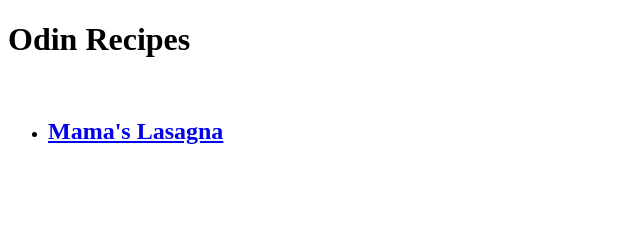
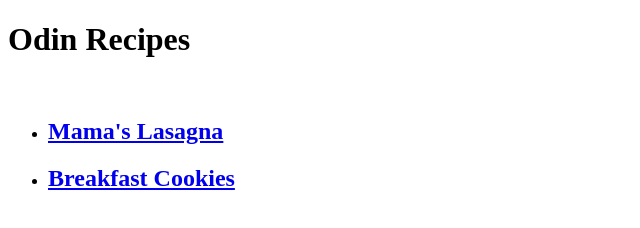
Before and after one commit to susanrtalbot/odin-recipes, a plain HTML site: page index.html in a window 1280 px wide. Shown: the whole page, without its empty margins (0-640 px from the left). Drawn offline with Linux system fonts and the light colour scheme.

Commit message:
added breakfast cookie link

```diff
--- a/index.html
+++ b/index.html
@@ -10,7 +10,8 @@
     <p>
         <h1>Odin Recipes</h1><br>
         <ul>
-            <li><h2><a href="recipes/lasagna.html">Mama's Lasagna</a></h2><br></li>
+            <li><h2><a href="recipes/lasagna.html">Mama's Lasagna</a></h2></li>
+            <li><h2><a href="recipes/breakfast cookies.html">Breakfast Cookies</a></h2></li>
         </ul>
         </p>
 </body>
```
